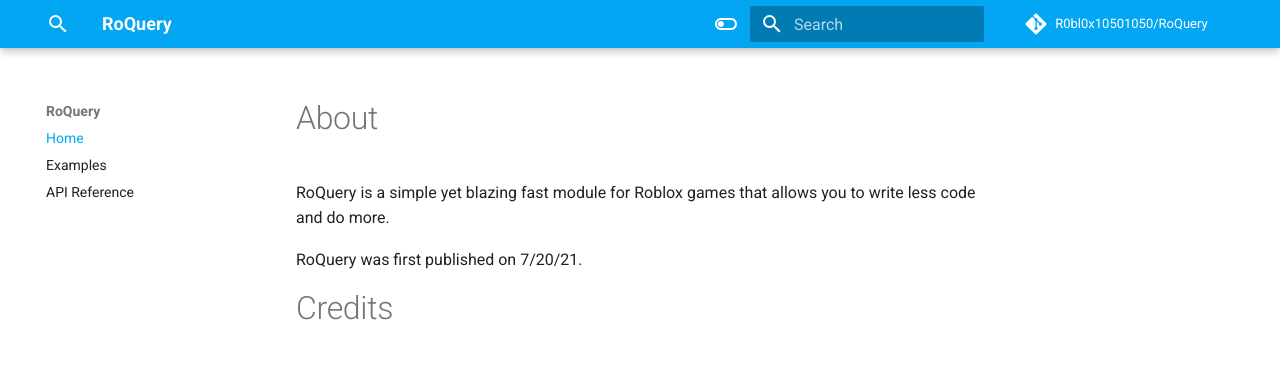
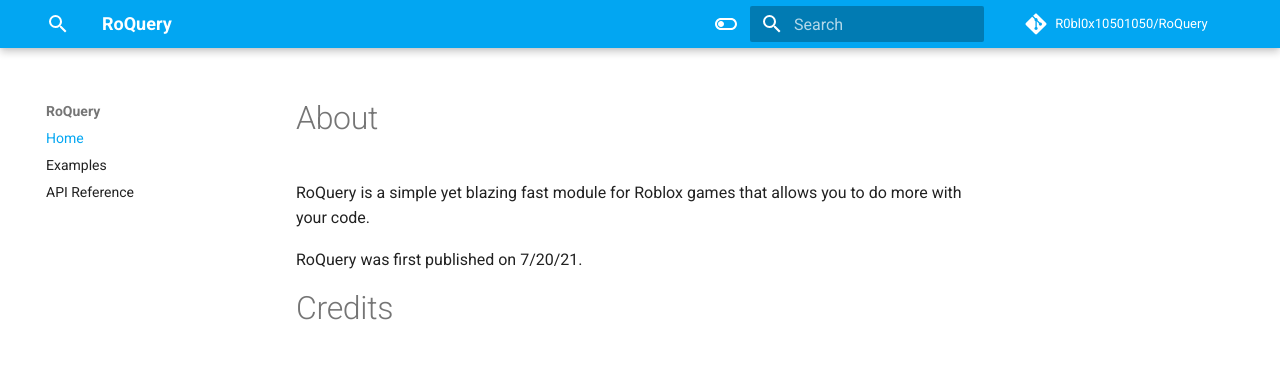
Before and after one commit to R0bl0x10501050/RoQuery, an MkDocs documentation site: the page built from docs/index.md, in a window 1280 px wide. Shown: the top 374 px of the page. Built offline with MkDocs 1.6.1 and Material for MkDocs 9.7.7, drawn with Linux system fonts in a browser that asks for light colours; comment, search, counter and statistics services are not loaded.

Commit message:
Update index.md

```diff
--- a/docs/index.md
+++ b/docs/index.md
@@ -1,6 +1,6 @@
 # About
 
-RoQuery is a simple yet blazing fast module for Roblox games that allows you to write less code and do more.
+RoQuery is a simple yet blazing fast module for Roblox games that allows you to do more with your code.
 
 RoQuery was first published on 7/20/21.
 
```
